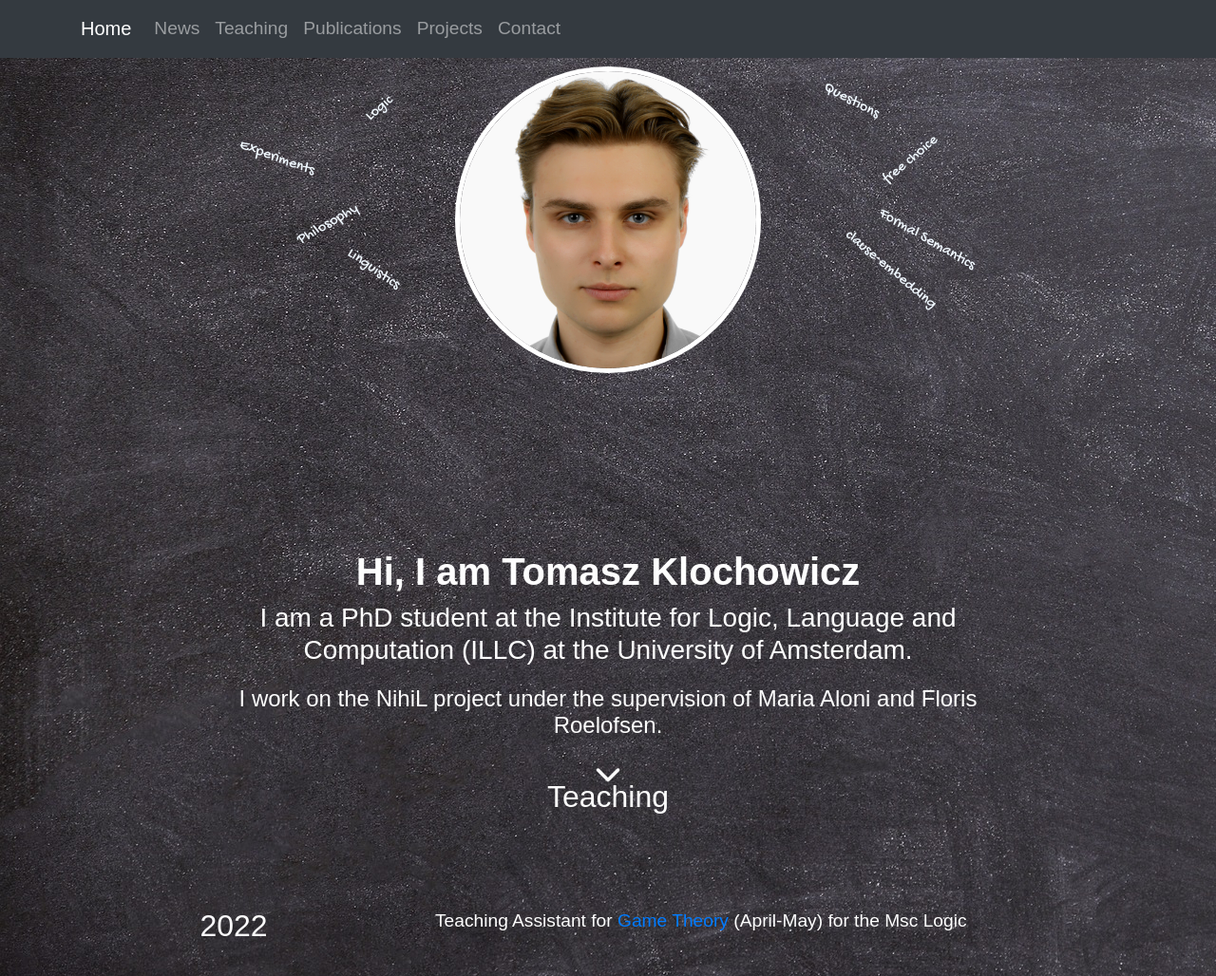
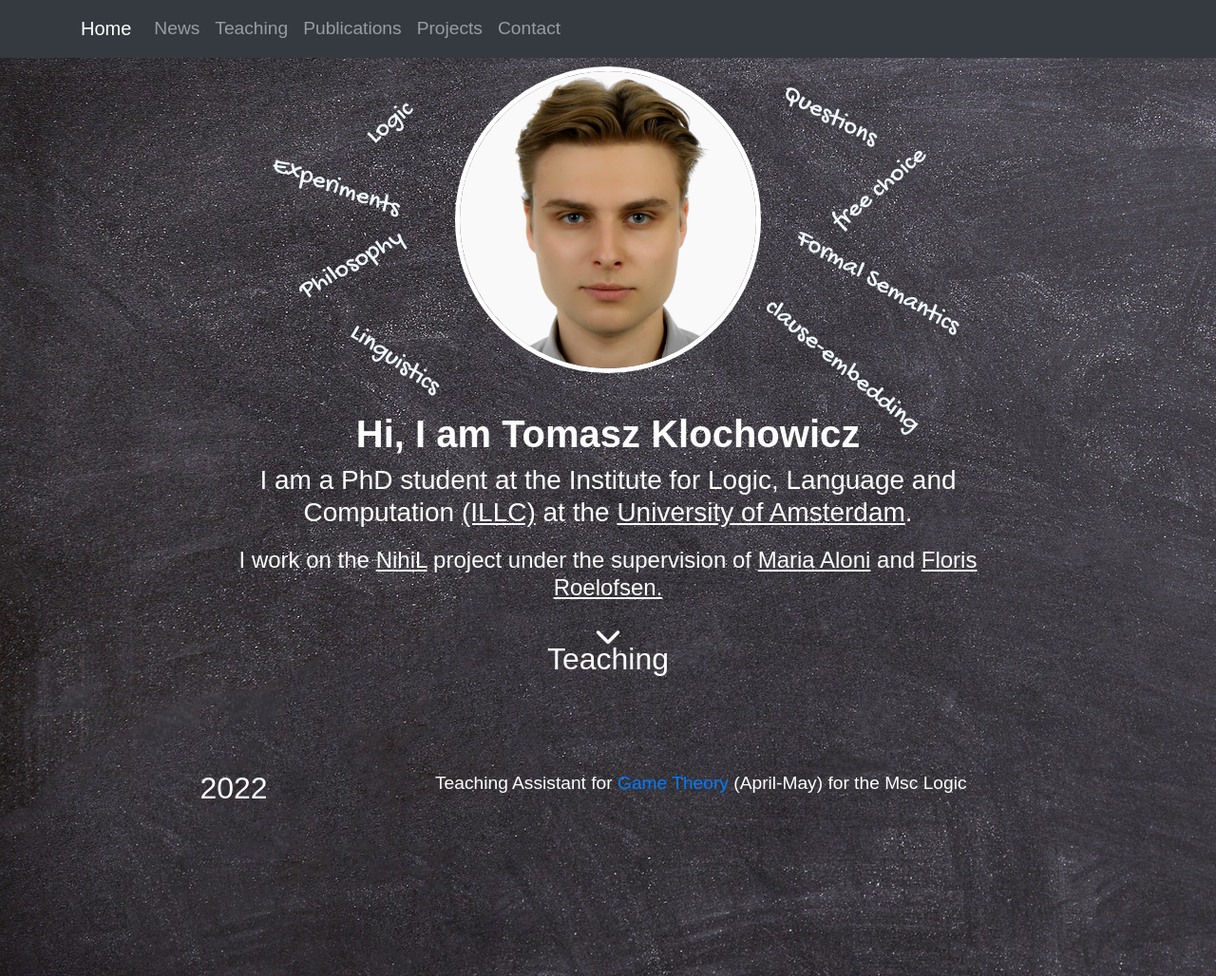
Before and after one commit to TJKlochowicz/Personal-website, a Jekyll site: the page built from _pages/index.html, in a window 1280 px wide and 1028 px high. Shown: the whole window at 95% size. Built offline with Jekyll 4.4.1, drawn with Linux system fonts in a browser that asks for light colours; nearby versions of some CDN libraries; some web fonts are replaced.

Commit message:
interests position edit

```diff
--- a/_pages/index.html
+++ b/_pages/index.html
@@ -36,11 +36,12 @@ layout: header
             <p>clause-embedding</p>
           </div>
       </div>
+      <div class="title-text">
         <h1 class="title">Hi, I am Tomasz Klochowicz</h1>
         <h3 class="stitle">I am a PhD student at the Institute for Logic, Language and Computation <a href="https://www.illc.uva.nl/">(ILLC)</a> at the <a href="https://www.uva.nl/en">University of Amsterdam</a>. </h3>
         <h4 class="stitle">I work on the <a href="">NihiL</a> project under the supervision of <a href="https://www.marialoni.org/">Maria Aloni</a> and <a href="https://www.florisroelofsen.com/">Floris Roelofsen.</a></h4>
         <h3><a href="#news"><i class="fa-solid fa-chevron-down"></i></a></h3>
-
+      </div>
 
     </div>
   </div>
--- a/css/styles.css
+++ b/css/styles.css
@@ -28,10 +28,11 @@ body{
     border: 5px solid rgb(255, 255, 255);
     width: 50%;
     height: auto;
-    margin-bottom: 5%;
+    /* margin-bottom: 5%; */
 }
 #home a{
     all: unset;
+    text-decoration: underline;
 }
 
 #home a:hover{
@@ -48,7 +49,10 @@ body{
 }
 
 .img-div{
-    margin-bottom: 20%;
+    margin-bottom: 1%;
+}
+.title-text{
+    margin-top: 20%;
 }
 
 
@@ -75,92 +79,70 @@ body{
     font-size: 100%;
 }
 .whiteboard#logic{
-    top: 4%;
+    top: 6%;
     rotate: -40deg;
     left: 20%;
 }
-.whiteboard#forsem{
-    top: 22%;
-    right:3.5%;
-    rotate: 30deg;
+.whiteboard#exp{
+    top: 17%;
+    rotate: 20deg;
+    left:7%;
 }
 .whiteboard#phil{
-    top: 20%;
+    top: 30%;
     rotate: -30deg;
     left: 11%;
 }
-.whiteboard#fc{
-    top: 11%;
-    right: 7%;
-    rotate: -40deg;
-}
 .whiteboard#ling{
-    top: 26%;
+    top: 35%;
     rotate: 35deg;
     left : 16%;
 }
+
 .whiteboard#ques{
-    top: 3%;
+    top: 5%;
     right: 16%;
     rotate: 28deg;
 }
-.whiteboard#exp{
-    top: 11%;
-    rotate: 20deg;
-    left:3%;
+.whiteboard#fc{
+    top: 17%;
+    right: 8%;
+    rotate: -40deg;
+}
+.whiteboard#forsem{
+    top: 33%;
+    right:5%;
+    rotate: 30deg;
 }
 .whiteboard#cemb{
-    top: 26%;
-    right:8%;
+    top: 36%;
+    right:9%;
     rotate: 40deg;
 }
 
+@media only screen and (min-width: 1000px)  {
+    .title-text{
+        margin-top: 5%;
+    }}
 
-
-    @media only screen and (min-width: 1300px)  {
+    @media only screen and (min-width: 1200px)  {
+        .title-text{
+            margin-top: 2%;
+        }
         .whiteboard{
             font-size: 170%;
         }
-        /* .whiteboard#logic{
-            top: 5%;
-            rotate: -40deg;
-            left: 25%;
-        }
-        .whiteboard#forsem{
-            top: 230px;
-            right:80px;
-            rotate: 30deg;
-        }
-        .whiteboard#phil{
-            top: 300px;
-            rotate: -20deg;
-            left: 120px;
-        }
-        .whiteboard#fc{
-            top: 100px;
-            right:100px;
-            rotate: -40deg;
-        }
         .whiteboard#ling{
-            top: 190px;
+            top: 46%;
             rotate: 35deg;
-            left:120px;
-        }
-        .whiteboard#ques{
-            top: 40px;
-            right:170px;
-            rotate: 28deg;
-        }
-        .whiteboard#exp{
-            top: 120px;
-            rotate: 13deg;
-            left:110px;
+            left : 16%;
         }
         .whiteboard#cemb{
-            top: 320px;
-            right:70px;
+            top: 47%;
+            right:9%;
             rotate: 40deg;
-        } */
+        }
+
     }
 
 /* Teaching */
```
Lines whose indentation alone changed are shown as unchanged.
